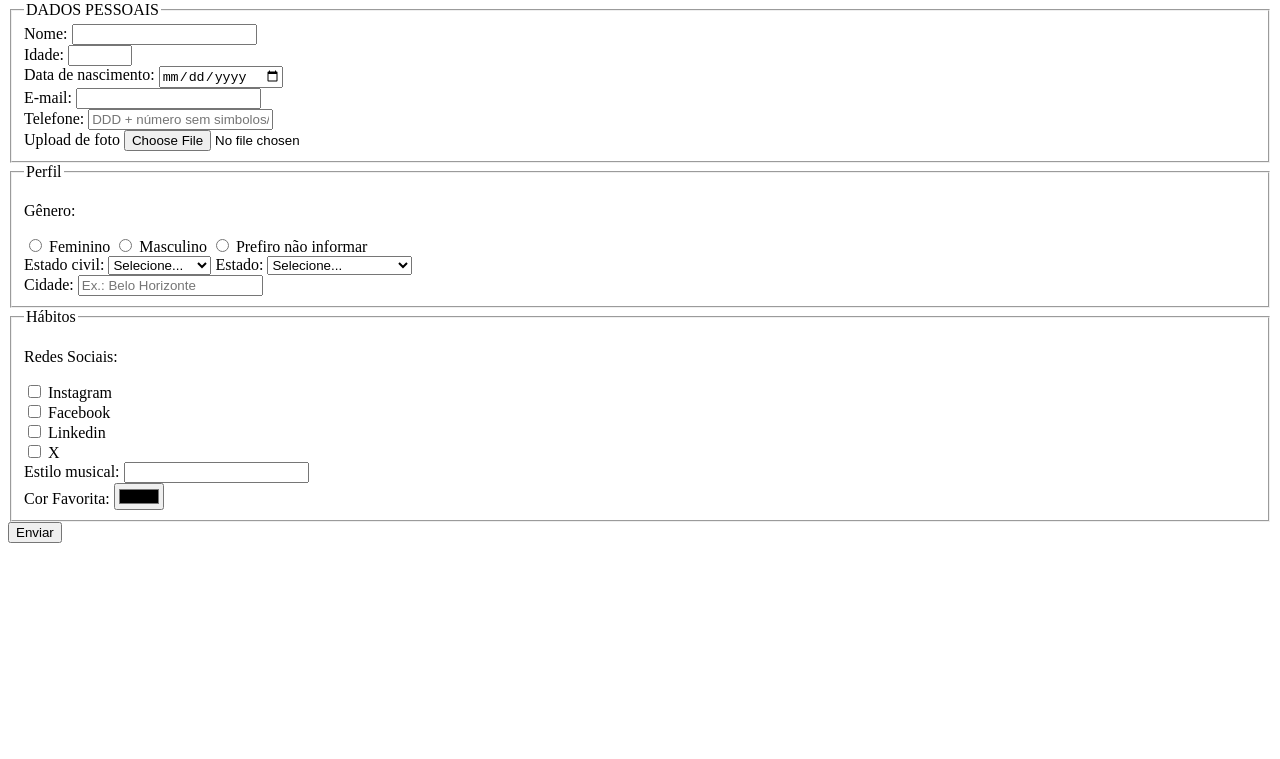
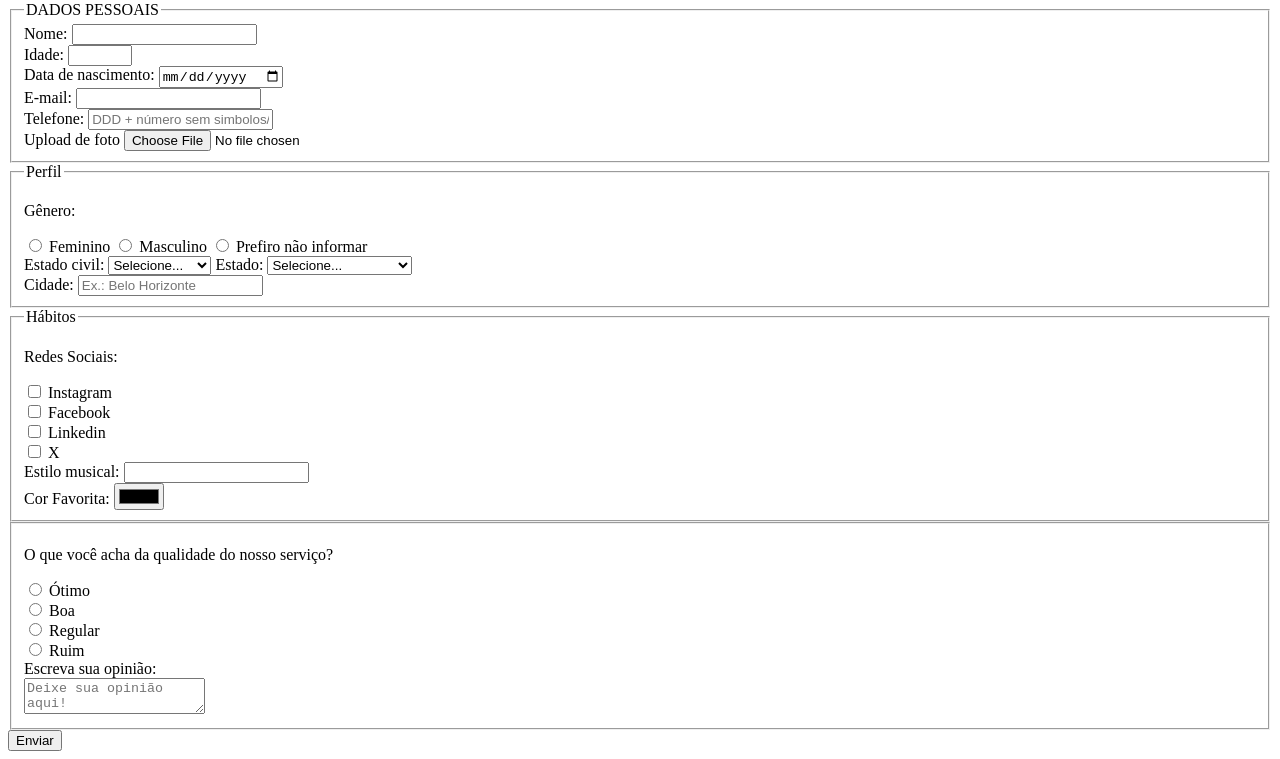
Before and after one commit to Lucassilva2129/pesquisa-culturama, a plain HTML site: page index.html in a window 1280 px wide. Shown: the part 79-838 px from the top of the page. Before the commit the page ends 800 px from the top, so only its background shows below. Drawn offline with Linux system fonts and the light colour scheme.

Commit message:
Adiciona sessao de opnioes

```diff
--- a/index.html
+++ b/index.html
@@ -137,8 +137,33 @@
         <br>
         <label for="favoriteColor">Cor Favorita:</label>
         <input id="favoriteColor" type="color" name="UserFavoriteColor">
+        <br>
+      </fieldset>
 
+      <!-- Opinião  -->
+
+      <fieldset>
+
+        <p>O que você acha da qualidade do nosso serviço?</p>
+        <input type="radio" name="userSatisfaction" id="otimo" value="otimo">
+        <label for="otimo">Ótimo</label>
+        <br>
+        <input type="radio" name="userSatisfaction" id="boa" value="boa">
+        <label for="boa">Boa</label>
+        <br>
+        <input type="radio" name="userSatisfaction" id="regular" value="regular">
+        <label for="regular">Regular</label>
+        <br>
+        <input type="radio" name="userSatisfaction" id="ruim" value="ruim">
+        <label for="ruim">Ruim</label>
+        <br>
+
+        <label for="comment">Escreva sua opinião:</label>
+        <br>
+        <textarea name="userComment" id="comment" placeholder="Deixe sua opinião aqui!"></textarea>
       </fieldset>
+
+
 
       <button type="submit">Enviar</button>
 
```
